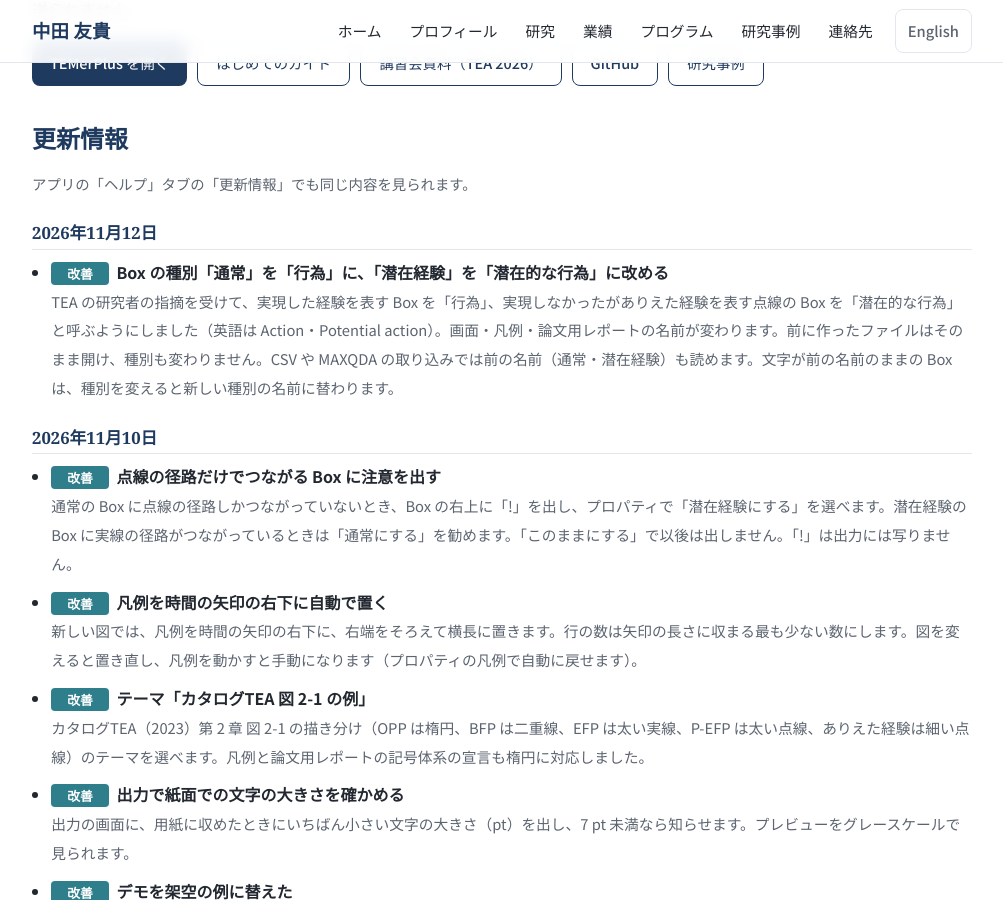
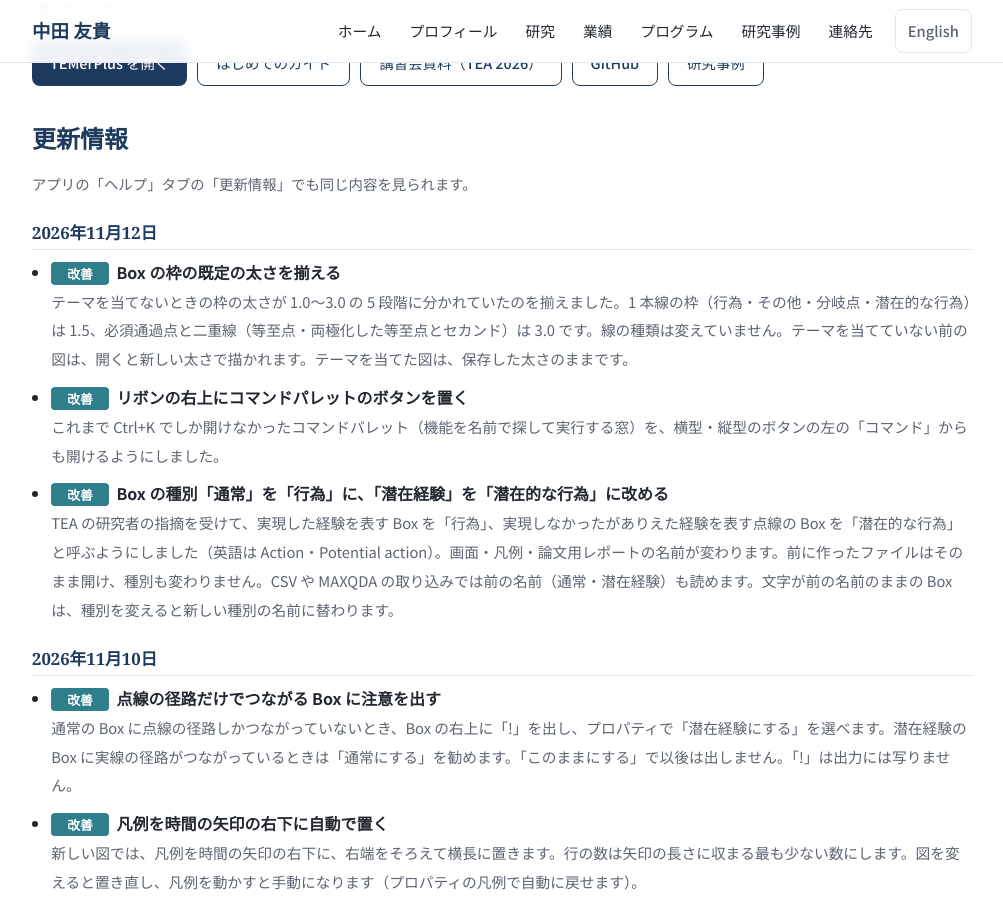
Before and after one commit to YukiInoueNakata/YukiInoueNakata.github.io, a Jekyll site: the page built from programs/temer-plus.html, in a window 1280 px wide and 900 px high, scrolled down 322 px. Shown: the whole window, without its empty margins (138-1141 px from the left). Built offline with Jekyll 4.4.1, drawn with Linux system fonts in a browser that asks for light colours.

Commit message:
TEMer Plus の更新情報に v0.2.3 の 2 項目（枠の太さ・コマンドのボタン）を足す
Co-Authored-By: Claude Opus 5.5 <noreply@anthropic.com>
Claude-Session: https://claude.ai/code/session_018wwFh6iiqrmMYar2X1JhYd

```diff
--- a/_data/temer_changelog.json
+++ b/_data/temer_changelog.json
@@ -2,6 +2,24 @@
   {
     "date": "2026-11-12",
     "items": [
+      {
+        "kind": "改善",
+        "title": "Box の枠の既定の太さを揃える",
+        "detail": "テーマを当てないときの枠の太さが 1.0〜3.0 の 5 段階に分かれていたのを揃えました。1 本線の枠（行為・その他・分岐点・潜在的な行為）は 1.5、必須通過点と二重線（等至点・両極化した等至点とセカンド）は 3.0 です。線の種類は変えていません。テーマを当てていない前の図は、開くと新しい太さで描かれます。テーマを当てた図は、保存した太さのままです。",
+        "en": {
+          "title": "Default Box border widths unified",
+          "detail": "Without a theme, Box borders used five widths from 1.0 to 3.0. Single-line borders (Action, Other, BFP, Potential action) are now 1.5, and OPP and double-line borders (EFP, P-EFP and their second versions) are 3.0. Line styles are unchanged. Diagrams without a theme are drawn with the new widths when opened; diagrams with a theme keep their saved widths."
+        }
+      },
+      {
+        "kind": "改善",
+        "title": "リボンの右上にコマンドパレットのボタンを置く",
+        "detail": "これまで Ctrl+K でしか開けなかったコマンドパレット（機能を名前で探して実行する窓）を、横型・縦型のボタンの左の「コマンド」からも開けるようにしました。",
+        "en": {
+          "title": "Command palette button on the ribbon",
+          "detail": "The command palette (find and run any command by name), which opened only with Ctrl+K, now also opens from the Commands button left of the Horizontal and Vertical buttons."
+        }
+      },
       {
         "kind": "改善",
         "title": "Box の種別「通常」を「行為」に、「潜在経験」を「潜在的な行為」に改める",
```
